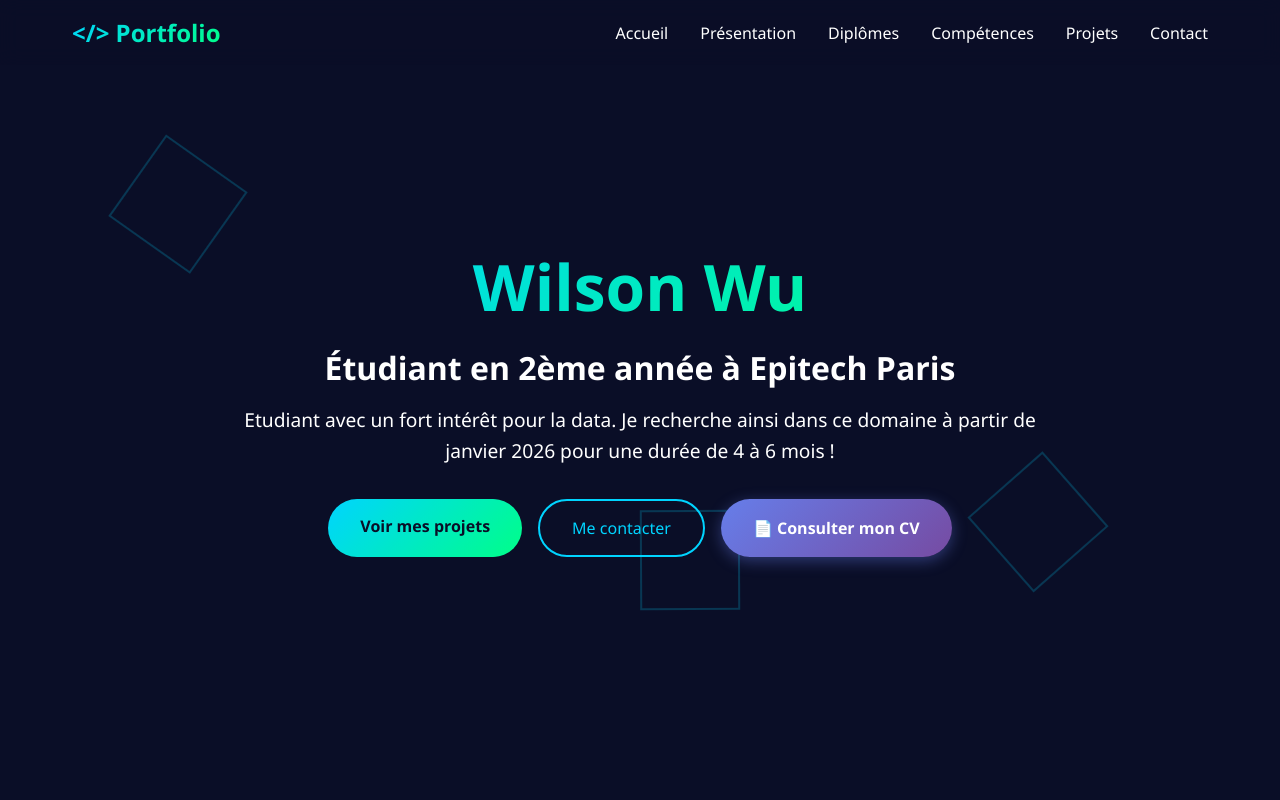
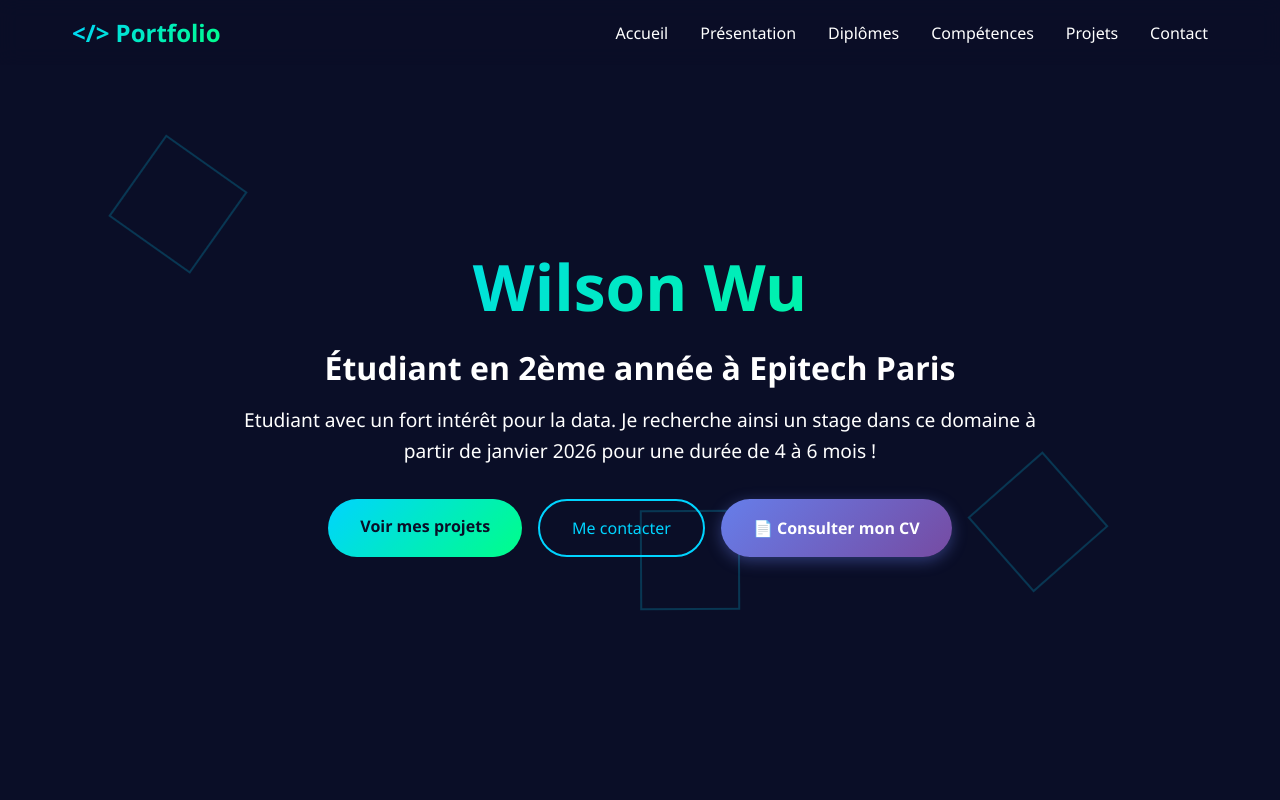
Before and after one commit to Wilson-Epitek/porto, a React (Create React App) app: page / in a window 1280 px wide. Shown: the top 800 px of the page. Built offline with nearby package versions, Linux system fonts and the light colour scheme.

Commit message:
changement

```diff
--- a/src/components/Home.js
+++ b/src/components/Home.js
@@ -10,7 +10,7 @@ const Home = () => {
         </div>
         <h2 className="subtitle">Étudiant en 2ème année à Epitech Paris</h2>
         <p className="description">
-          Etudiant avec un fort intérêt pour la data. Je recherche ainsi dans ce domaine
+          Etudiant avec un fort intérêt pour la data. Je recherche ainsi  un stage dans ce domaine
           à partir de janvier 2026 pour une durée de 4 à 6 mois !
         </p>
         <div className="cta-buttons">
```
